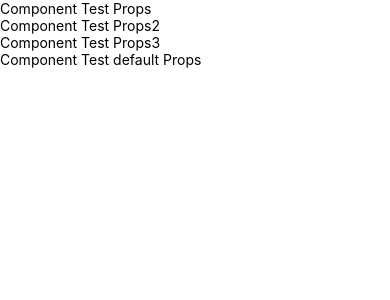
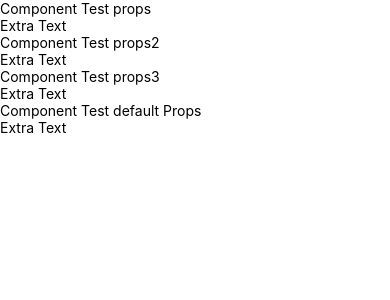
Before and after one commit to bulhwi/ReactNative_note, a React Native app in the folder LearnReactNative/: screen / in a window 390 px wide. Shown: the top 300 px of the page. Built offline with nearby package versions, Linux system fonts and the light colour scheme.

Commit message:
sample component

```diff
--- a/LearnReactNative/App.js
+++ b/LearnReactNative/App.js
@@ -3,11 +3,12 @@ import {SafeAreaView} from 'react-native';
 import Greeting from './components/Greeting';
 
 const App = () => {
+  const name = 'props';
   return (
     <SafeAreaView>
-      <Greeting name="Props" />
-      <Greeting name="Props2" />
-      <Greeting name="Props3" />
+      <Greeting name={name} />
+      <Greeting name={`${name}2`} />
+      <Greeting name={`${name}3`} />
       <Greeting />
     </SafeAreaView>
   );
--- a/LearnReactNative/components/Greeting.js
+++ b/LearnReactNative/components/Greeting.js
@@ -3,9 +3,12 @@ import {View, Text} from 'react-native';
 
 function Greeting(props) {
   return (
-    <View>
-      <Text>Component Test {props.name}</Text>
-    </View>
+    <>
+      <View>
+        <Text>Component Test {props.name}</Text>
+      </View>
+      <Text>Extra Text</Text>
+    </>
   );
 }
 
```
